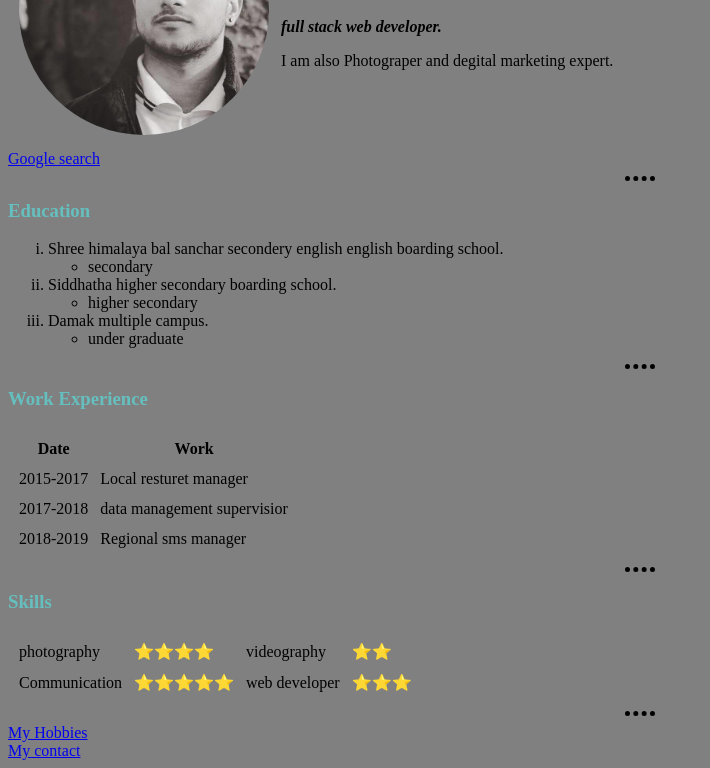
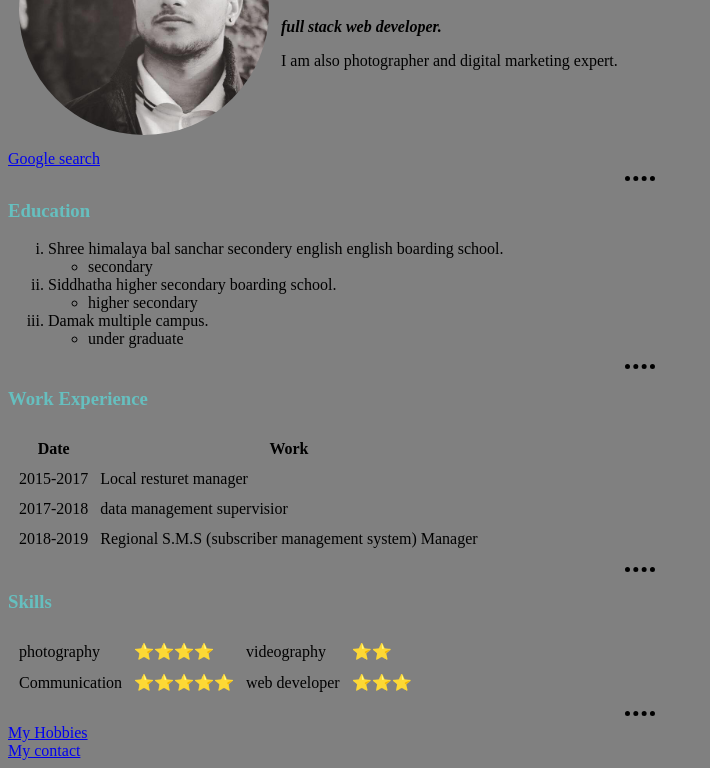
Before and after one commit to firoj-dhakal/cv, a plain HTML site: page index.html in a window 1280 px wide. Shown: the part 134-902 px from the top of the page, without its empty margins (0-710 px from the left). Drawn offline with Linux system fonts and the light colour scheme.

Commit message:
Update index.html

```diff
--- a/index.html
+++ b/index.html
@@ -19,7 +19,7 @@
                 <p>
                     <em> <strong> full stack web developer. </strong> </em>
                 </p>
-                <p>I am also Photograper and degital marketing expert.</p>
+                <p>I am also photographer and digital marketing expert.</p>
             </td>
         </tr>
     </table>
@@ -62,7 +62,7 @@
         </tr>
         <tr>
             <td>2018-2019</td>
-            <td>Regional sms manager</td>
+            <td>Regional S.M.S (subscriber management system) Manager</td>
         </tr>
     </table>
     <hr>
```
